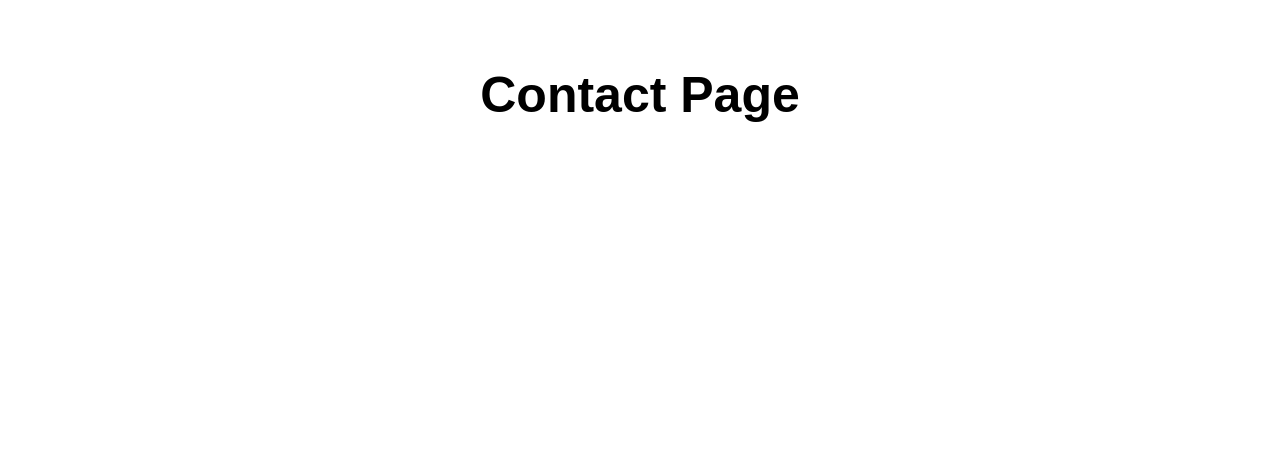
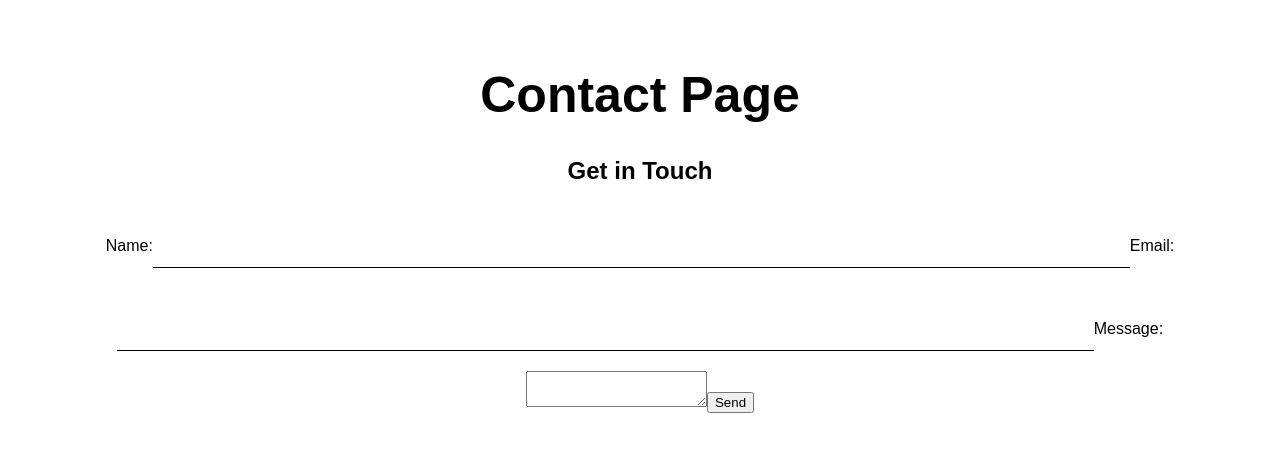
Before and after one commit to satyamrk18/CarrerCare, a React (Vite) app: page /contact in a window 1280 px wide. Shown: the top 452 px of the page. Built offline with nearby package versions, Linux system fonts and the light colour scheme.

Commit message:
add contact page scratch code

```diff
--- a/src/pages/Contact.jsx
+++ b/src/pages/Contact.jsx
@@ -1,10 +1,21 @@
 import React from "react";
-import "./Contact.css"
+import "./Contact.css";
+
 
 const Contact =()=>{
 return(
     <>
     <h1>Contact Page </h1>
+    <h2>Get in Touch</h2>
+    <form>
+        <label>Name:</label>
+        <input type="text" name="name" required />
+        <label>Email:</label>
+        <input type="email" name="email" required />
+        <label>Message:</label>
+        <textarea name="message" required></textarea>
+        <button type="submit">Send</button>
+    </form>
     </>
 )
 }
```
